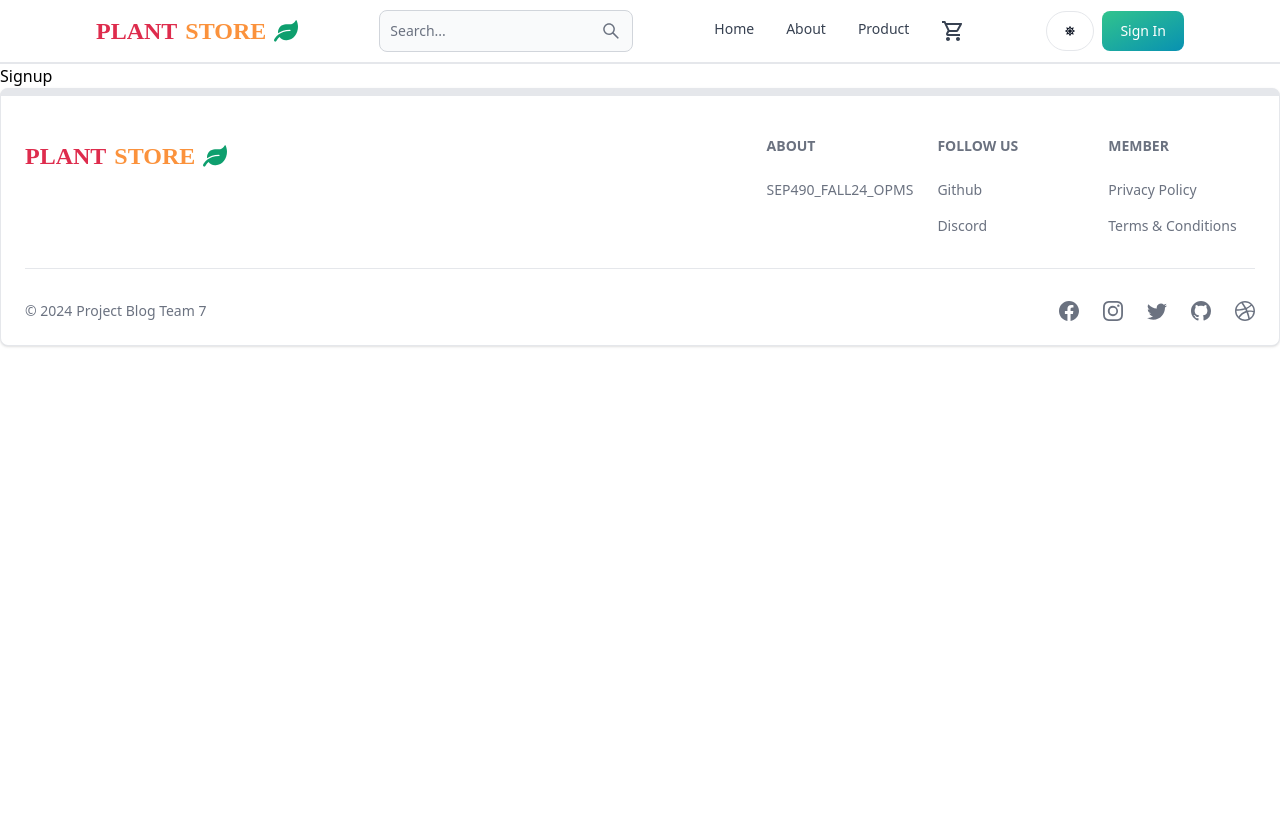
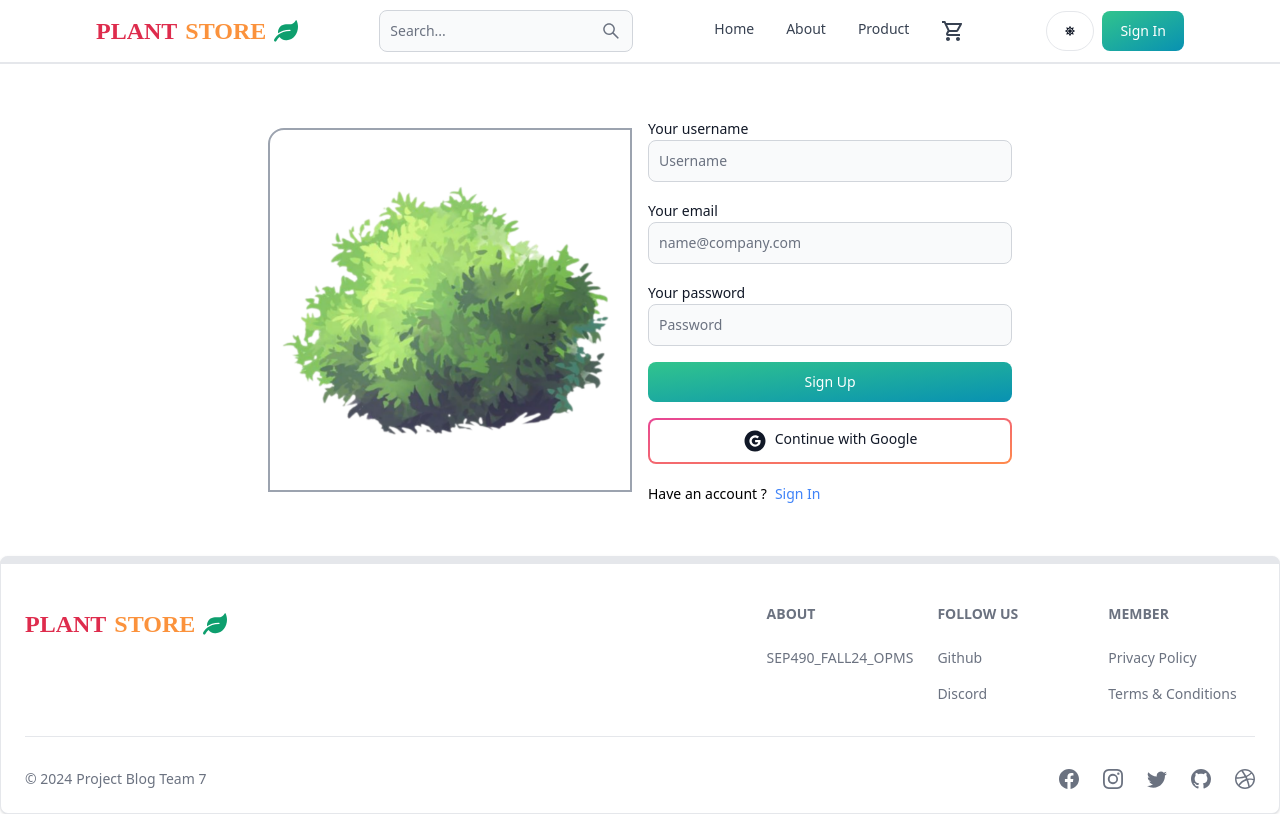
Before and after one commit to viet-tinh1/SEP490_FALL24_OPMS, a React (Vite) app in the folder client/: page /sign-up in a window 1280 px wide. Built offline with nearby package versions, Linux system fonts and the light colour scheme; a web font is replaced by a local one.

Commit message:
Finished UI Login and Register pages

```diff
--- a/client/src/pages/SignIn.jsx
+++ b/client/src/pages/SignIn.jsx
@@ -1,6 +1,56 @@
-
+import { Alert, Button, Label, Spinner, TextInput } from "flowbite-react";
+import { Link, useNavigate } from "react-router-dom";
+import { AiFillGoogleCircle } from "react-icons/ai";
+import Imgtree from "../assets/img/tree.png";
 export default function SignIn() {
   return (
-    <div>SignIn</div>
-  )
+    <div className="min-h-min mt-10 mb-10">
+      <div className="flex p-3 max-w-3xl mx-auto flex-col md:flex-row md:items-center gap-5">
+        {/* left */}
+        <div className="flex-1">
+        <img
+          src= {Imgtree}
+          alt="Project Blog Logo"
+          className="w-full h-auto border-2  border-gray-400 rounded-tl-2xl"
+
+        />
+        </div>
+        {/* right */}
+
+        <div className="flex-1">
+          <form className="flex flex-col gap-4">
+            <div>
+              <Label value="Your email" />
+              <TextInput
+                type="email"
+                placeholder="name@company.com"
+                id="email"
+              />
+            </div>
+            <div>
+              <Label value="Your password" />
+              <TextInput
+                type="password"
+                placeholder="**********"
+                id="password"
+              />
+            </div>
+            <Button gradientDuoTone="greenToBlue" type="submit">
+              Sign In
+            </Button>
+            <Button type="button" gradientDuoTone="pinkToOrange" outline>
+              <AiFillGoogleCircle className="w-6 h-6 mr-2" />
+              Continue with Google
+            </Button>
+          </form>
+          <div className="flex gap-2 text-sm mt-5">
+            <span>Dont Have an account?</span>
+            <Link to="/sign-up" className="text-blue-500">
+              Sign Up
+            </Link>
+          </div>
+        </div>
+      </div>
+    </div>
+  );
 }
--- a/client/src/pages/SignUp.jsx
+++ b/client/src/pages/SignUp.jsx
@@ -1,6 +1,62 @@
+import { Alert, Button, Label, Spinner, TextInput } from "flowbite-react";
+import Imgtree from "../assets/img/tree.png";
+import { Link, useNavigate } from "react-router-dom";
+import { AiFillGoogleCircle } from "react-icons/ai";
 
 export default function Signup() {
   return (
-    <div>Signup</div>
-  )
+    //min-h-screen: độ cao màn hình 100%
+    <div className="min-h-min mt-10 mb-10">
+      <div
+        className="flex p-3 max-w-3xl mx-auto flex-col
+        md:items-center md:flex-row gap-4"
+        // md:items-center: Khi ở kích thước màn hình md (768px) trở lên, căn giữa các phần tử con theo trục ngang.
+        // md:flex-row: Khi ở kích thước màn hình md (768px) trở lên, thay đổi hướng sắp xếp các phần tử con thành chiều ngang (hàng).
+      >
+        {/*left */}
+        <div className="flex-1">
+        <img
+          src= {Imgtree}
+          alt="Project Blog Logo"
+          className="w-full h-auto border-2  border-gray-400 rounded-tl-2xl"
+
+        />
+        </div>
+        {/*right */}
+        <div className="flex-1">
+          <form className="flex flex-col gap-4">
+            <div>
+              <Label value="Your username" />
+              <TextInput type="text" placeholder="Username" id="username" />
+            </div>
+            <div>
+              <Label value="Your email" />
+              <TextInput
+                type="email"
+                placeholder="name@company.com"
+                id="email"
+              />
+            </div>
+            <div>
+              <Label value="Your password" />
+              <TextInput type="password" placeholder="Password" id="password" />
+            </div>
+            <Button gradientDuoTone="greenToBlue" type="submit">
+              Sign Up
+            </Button>
+            <Button type="button" gradientDuoTone="pinkToOrange" outline>
+              <AiFillGoogleCircle className="w-6 h-6 mr-2" />
+              Continue with Google
+            </Button>
+          </form>
+          <div className="flex gap-2 text-sm mt-5">
+            <span>Have an account ?</span>
+            <Link to="/sign-in" className="text-blue-500">
+              Sign In
+            </Link>
+          </div>
+        </div>
+      </div>
+    </div>
+  );
 }
```
